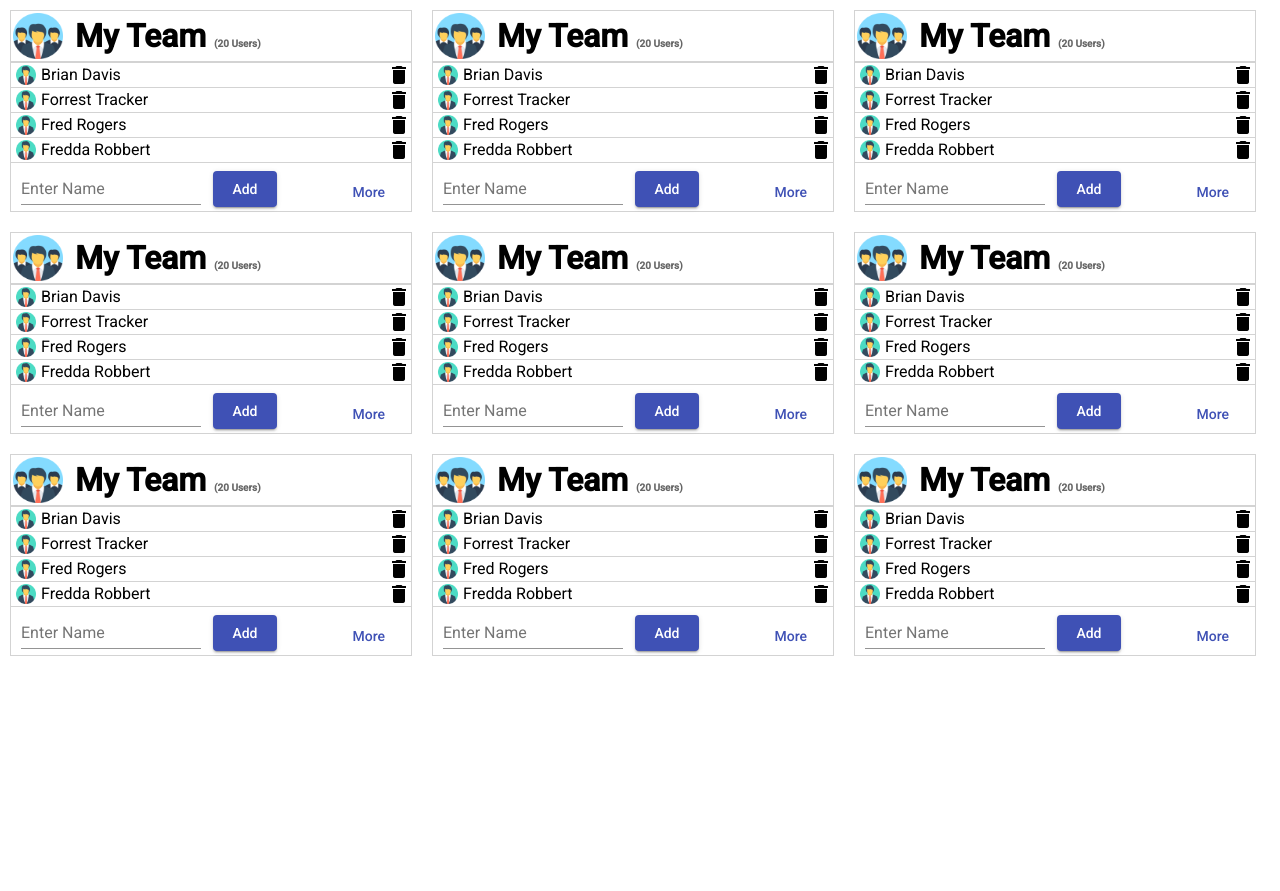
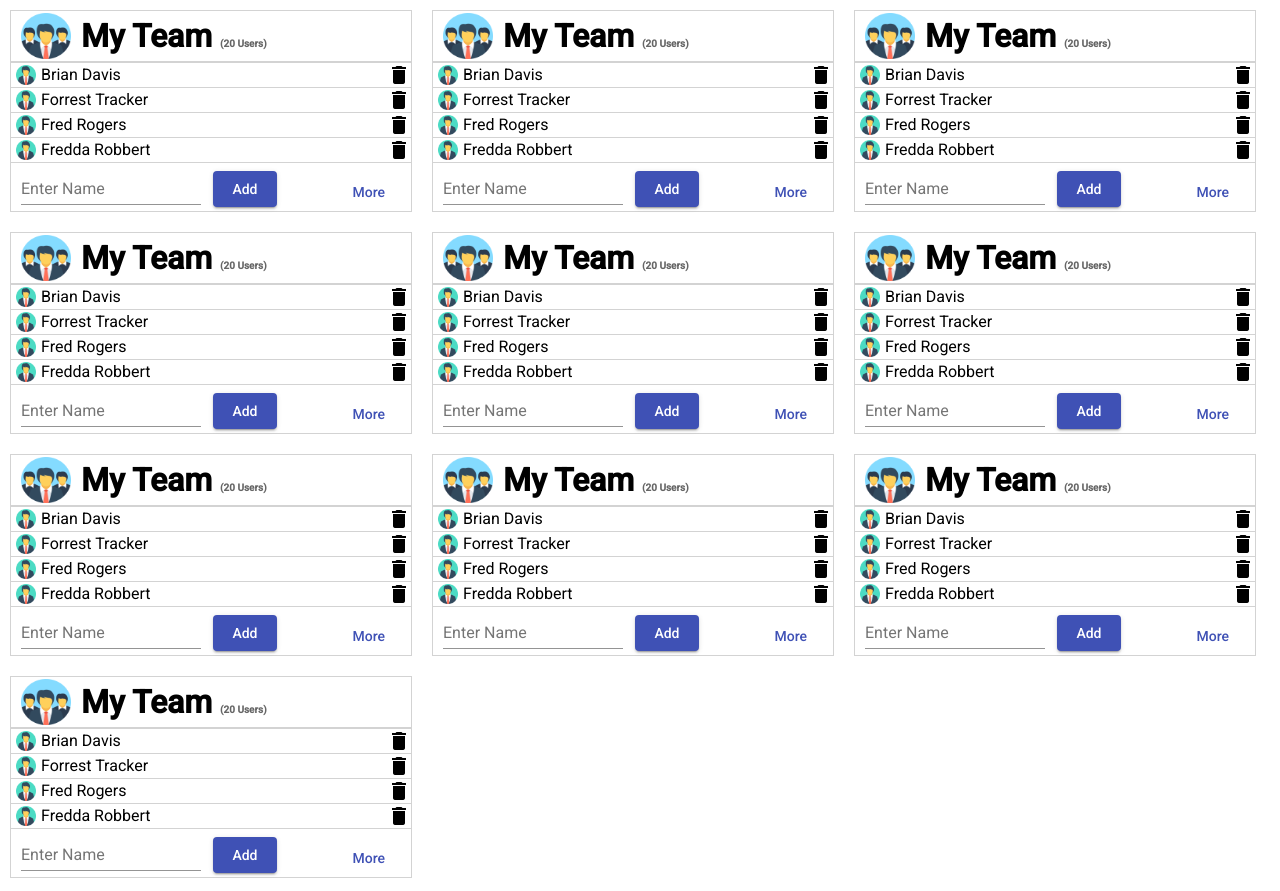
Before and after one commit to seandrexler/usergroups, an Angular app: page / in a window 1280 px wide. Before the commit the page ends 800 px from the top, so only its background shows below. Built offline with nearby package versions, Linux system fonts and the light colour scheme.

Commit message:
Update to display using ngFor

```diff
--- a/src/app/app.component.html
+++ b/src/app/app.component.html
@@ -1,11 +1,3 @@
 <div class="container">
-  <app-usergroup-tile></app-usergroup-tile>
-  <app-usergroup-tile></app-usergroup-tile>
-  <app-usergroup-tile></app-usergroup-tile>
-  <app-usergroup-tile></app-usergroup-tile>
-  <app-usergroup-tile></app-usergroup-tile>
-  <app-usergroup-tile></app-usergroup-tile>
-  <app-usergroup-tile></app-usergroup-tile>
-  <app-usergroup-tile></app-usergroup-tile>
-  <app-usergroup-tile></app-usergroup-tile>
+  <app-usergroup-tile *ngFor="let i of count"></app-usergroup-tile>
 </div>
--- a/src/app/app.component.ts
+++ b/src/app/app.component.ts
@@ -7,4 +7,5 @@ import { Component } from '@angular/core';
 })
 export class AppComponent {
   title = 'usergroup-app';
+  count = [0,1,2,3,4,5,6,7,8,9];
 }
--- a/src/app/usergroup-tile/usergroup-tile.component.scss
+++ b/src/app/usergroup-tile/usergroup-tile.component.scss
@@ -8,6 +8,7 @@
   // border: solid 1px #0000ff;
   border: solid 1px lightgray;
   width: 400px;
+
   height: 200px;
   display: flex;
   flex-direction: column;
@@ -21,12 +22,12 @@
     img {
       max-width: 100px;
       max-height: $height;
-      padding: 2px;
+      padding: 2px 10px;
       // background-color: #cccccc;
     }
 
     .group-name {
-      padding: 0px 10px;
+      // padding: 0px 10px;
       font-size: xx-large;
       font-weight: bold;
       // vertical-align: middle;
```
